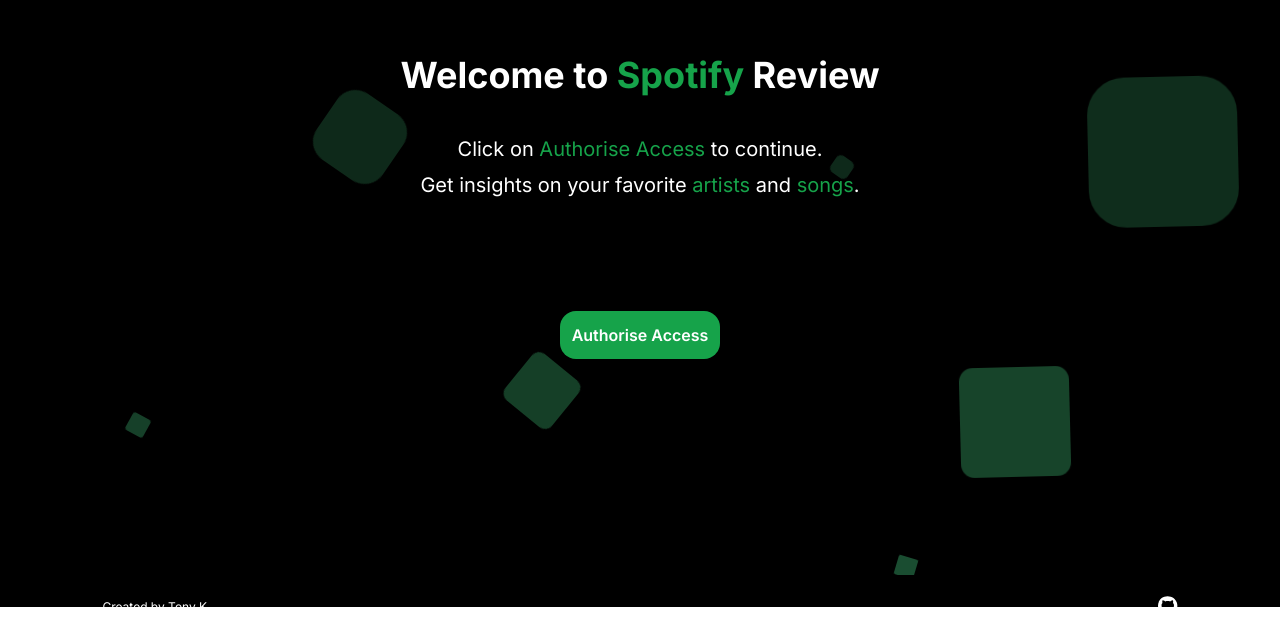
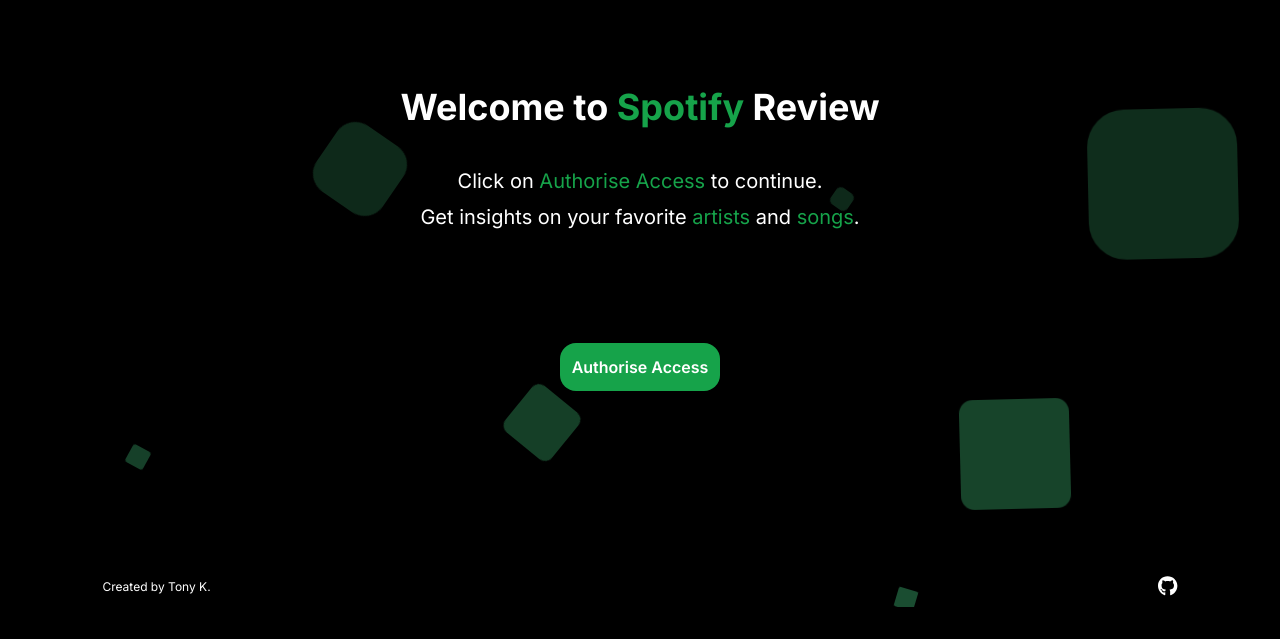
Before and after one commit to TKPending/SpotifyReview, a Next.js app: page / in a window 1280 px wide. Shown: the part 161-800 px from the top of the page. Built offline with nearby package versions, Linux system fonts and the light colour scheme; no server answers.

Commit message:
Footer Refactor

```diff
--- a/src/app/containers/PageFooter.tsx
+++ b/src/app/containers/PageFooter.tsx
@@ -5,7 +5,7 @@
 
 const PageFooter = () => {
     return (
-        <div className="w-full h-[8%] flex items-center justify-between px-[8%] bg-opacity-0">
+        <div className="absolute bottom-10 left-0 w-full flex items-center justify-between px-[8%] bg-opacity-0">
             <p className="text-white text-xs">Created by Tony K.</p>
             <a href="https://github.com/TKPending/SpotifyReview" target="_blank">
             <FontAwesomeIcon icon={faGithub} className='text-xl cursor-pointer hover:text-green-600 text-white' />
--- a/src/app/layout.tsx
+++ b/src/app/layout.tsx
@@ -18,9 +18,7 @@
   return (
     <html lang="en">
       <body className={`${inter.className} h-screen w-screen max-h-screen max-w-screen overscroll-none`}>
-        <div className="w-full h-[92%]">
           {children}
-        </div>
           <PageFooter />
       </body>
     </html>
```
